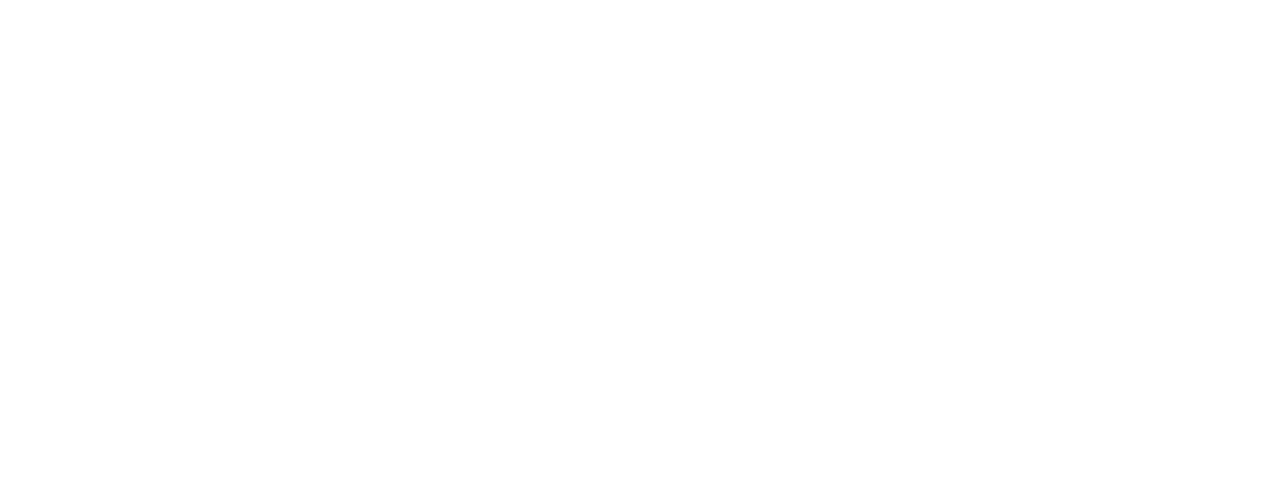
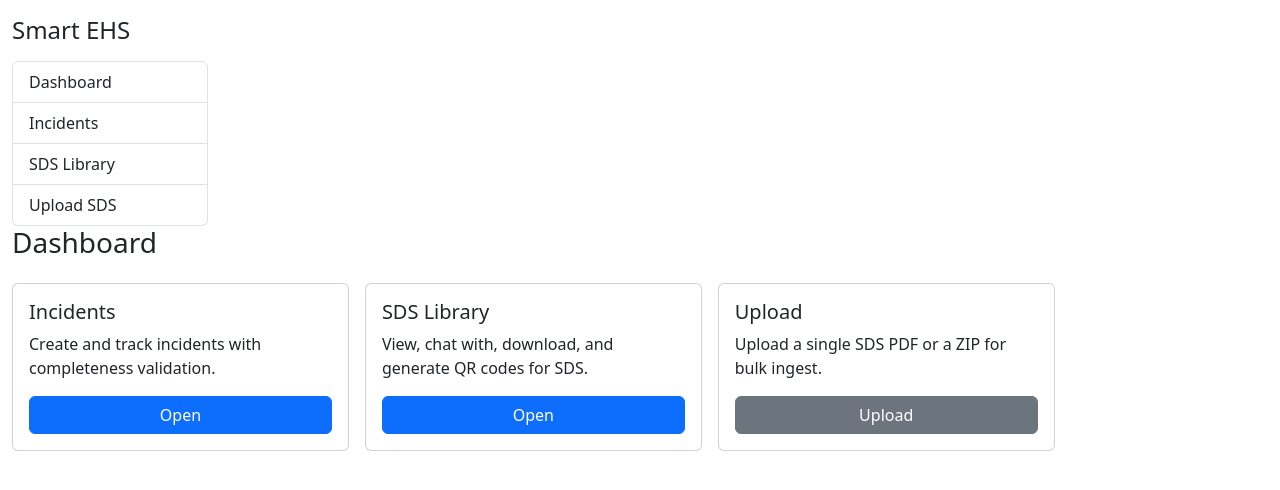
Before and after one commit to H9919/EHS, a Flask app: page / in a window 1280 px wide. Before the commit the part shown is empty. Shown: the top 490 px of the page. Run offline with Flask 3, Linux system fonts and the light colour scheme.

Commit message:
Update dashboard.html

```diff
--- a/templates/dashboard.html
+++ b/templates/dashboard.html
@@ -0,0 +1,27 @@
+{% extends "base.html" %}
+{% block content %}
+<h3 class="mb-4">Dashboard</h3>
+<div class="row g-3">
+  <div class="col-md-4">
+    <div class="card p-3">
+      <h5>Incidents</h5>
+      <p>Create and track incidents with completeness validation.</p>
+      <a class="btn btn-primary" href="{{ url_for('incidents.list_incidents') }}">Open</a>
+    </div>
+  </div>
+  <div class="col-md-4">
+    <div class="card p-3">
+      <h5>SDS Library</h5>
+      <p>View, chat with, download, and generate QR codes for SDS.</p>
+      <a class="btn btn-primary" href="{{ url_for('sds.sds_list') }}">Open</a>
+    </div>
+  </div>
+  <div class="col-md-4">
+    <div class="card p-3">
+      <h5>Upload</h5>
+      <p>Upload a single SDS PDF or a ZIP for bulk ingest.</p>
+      <a class="btn btn-secondary" href="{{ url_for('sds.sds_upload') }}">Upload</a>
+    </div>
+  </div>
+</div>
+{% endblock %}
```
